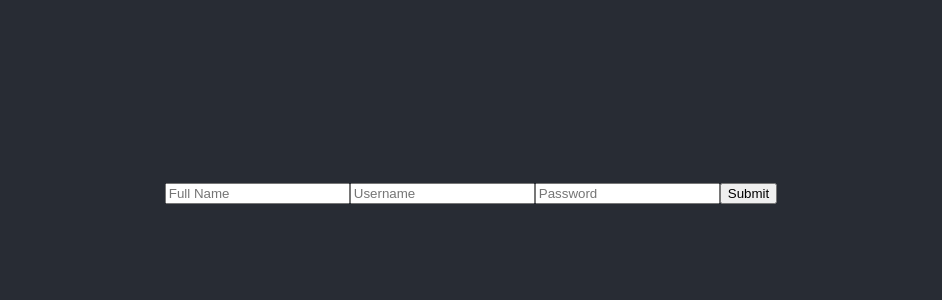
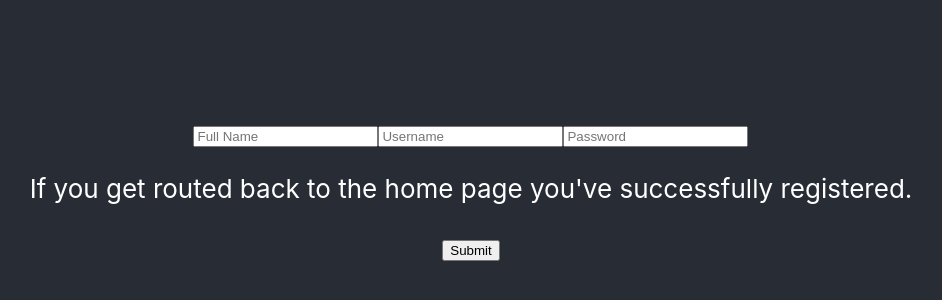
Before and after one commit to anywhere-fitness-build-week/front-end, a React (Create React App) app in the folder anywhere-fitness/: page /client-register in a window 1280 px wide. Shown: the part 212-512 px from the top of the page, without its empty margins (169-1111 px from the left). Built offline with nearby package versions, Linux system fonts and the light colour scheme.

Commit message:
Routed back to home after registration

```diff
--- a/anywhere-fitness/src/components/ClientRegisterForm.js
+++ b/anywhere-fitness/src/components/ClientRegisterForm.js
@@ -48,6 +48,7 @@ const UserRegister = ({ errors, touched, values, status }) => {
                     name='password'
                     placeholder='Password'
                 />
+                <p>If you get routed back to the home page you've successfully registered.</p>
                 <button type='submit'>Submit</button>
             </Form>
         </section>
@@ -75,7 +76,7 @@ const formikHOC = withFormik({
                 console.log(res.data, 'inside axios post, handlesubmit, userloginform')
 
                 setStatus(res.data)
-                resetForm()
+                window.location = '/'
             })
             .catch(denied => console.log(denied))
     }
```
